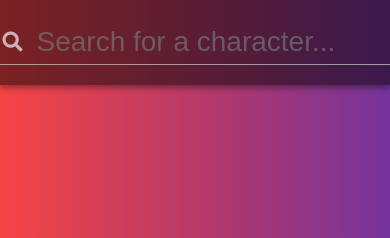
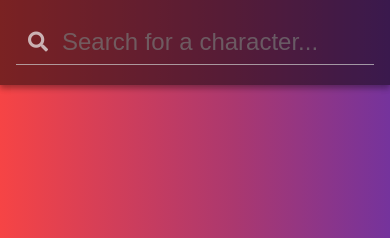
Before and after one commit to balzss/marvel, a React (Create React App) app: page / in a window 390 px wide. Shown: the top 238 px of the page. Built offline with nearby package versions, Linux system fonts and the light colour scheme.

Commit message:
button animation, small touchups, proper mobile support

```diff
--- a/src/App.css
+++ b/src/App.css
@@ -1,16 +1,32 @@
 @import url('https://fonts.googleapis.com/css?family=Permanent+Marker');
 @import url('https://fonts.googleapis.com/css?family=Open+Sans:400,600,700');
 
+@font-face {
+    font-family: "Helsinki";
+    src: url(./helsinki.ttf) format("truetype");
+}
+
+html {
+    box-sizing: border-box;
+}
+*, *:before, *:after {
+    box-sizing: inherit;
+}
+
 body {
-    margin: 94px 12px;
     background: rgb(246,68,69);
     background: linear-gradient(90deg, rgba(246,68,69,1) 0%, rgba(171,56,111,1) 60%, rgba(117,51,156,1) 100%);
     font-family: 'Open Sans', sans-serif;
-    box-sizing: border-box;
+    width: 100%;
+}
+
+.container {
+    display: flex;
+    flex-direction: column;
+    padding: 92px 12px;
 }
 
 .search-bar {
-    box-sizing: border-box;
     position: absolute;
     top: 0;
     left: 0;
@@ -33,12 +49,13 @@ body {
 .search-bar > input {
     opacity: 0.7;
     width: 600px;
+    max-width: 90%;
     background-color: transparent;
     border: none;
     border-bottom: 1px solid #ccc;
     outline: none;
     color: inherit;
-    font-size: 28px;
+    font-size: 24px;
 }
 
 .container {
@@ -58,7 +75,6 @@ body {
     display: flex;
     width: 100%;
     height: auto;
-    box-sizing: border-box;
 }
 
 .card > .img-container {
@@ -80,19 +96,21 @@ body {
 
 .card .hero-name {
     margin: 0;
-    font-family: 'Permanent Marker', cursive;
+    /* font-family: 'Permanent Marker', cursive; */
+    font-family: 'Helsinki', sans-serif;
 }
 
 .card .button-row {
     display: flex;
     justify-content: flex-end;
+    margin: 8px;
 }
 
-.card .button .text, .card .button2 .text {
+.card .button .text {
     transform: skewX(20deg);
 }
 
-.card .button:hover, .card .button2:hover {
+.card .button:hover {
     background-size: 100% 100%;
 }
 
@@ -115,24 +133,6 @@ body {
     transition: all 0.2s ease-in-out;
 }
 
-.card .button2 {
-    background-size: 0 100%;
-    background-image: linear-gradient(to left, #f64445, #75339c);
-    /* background-image: linear-gradient(to left, #75339c, #75339c); */
-    background-repeat: no-repeat;
-    transition: all 0.5s;
-    display: inline-block;
-    cursor: pointer;
-    padding: 4px 10px;
-    padding-bottom: 6px;
-    font-size: 12px;
-    color: white;
-    background-color: #f64445;
-    transform: skewX(-20deg);
-    margin-right: 14px;
-    font-weight: 700;
-    transition: all 0.2s ease-in-out;
-}
 
 .spinner {
     display: flex;
@@ -152,3 +152,18 @@ body {
     from {transform:rotate(0deg);}
     to {transform:rotate(360deg);}
 }
+
+@media (max-width: 576px) {
+    .card {
+        flex-direction: column;
+    }
+
+    .card .img-container {
+        width: 100%;
+        margin-bottom: 16px;
+    }
+
+    .card .right-side {
+        width: 100%;
+    }
+}
```
